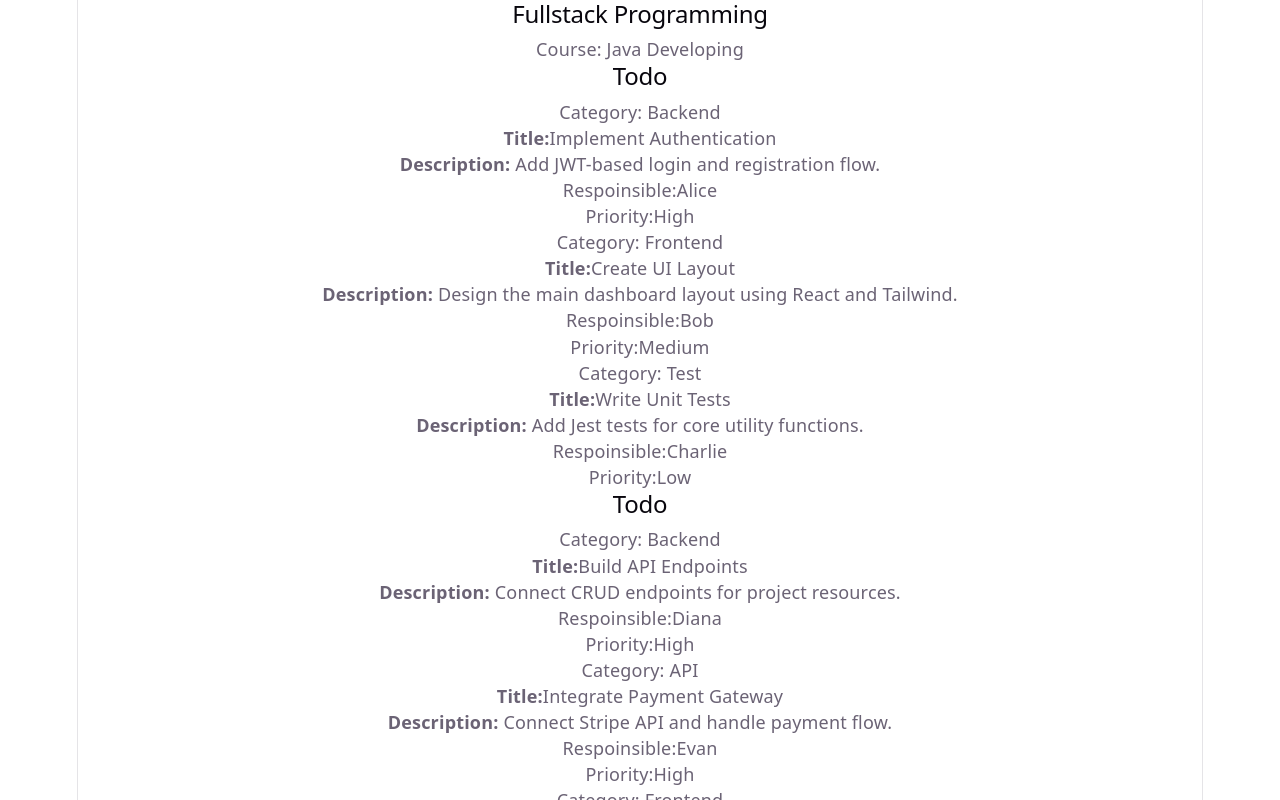
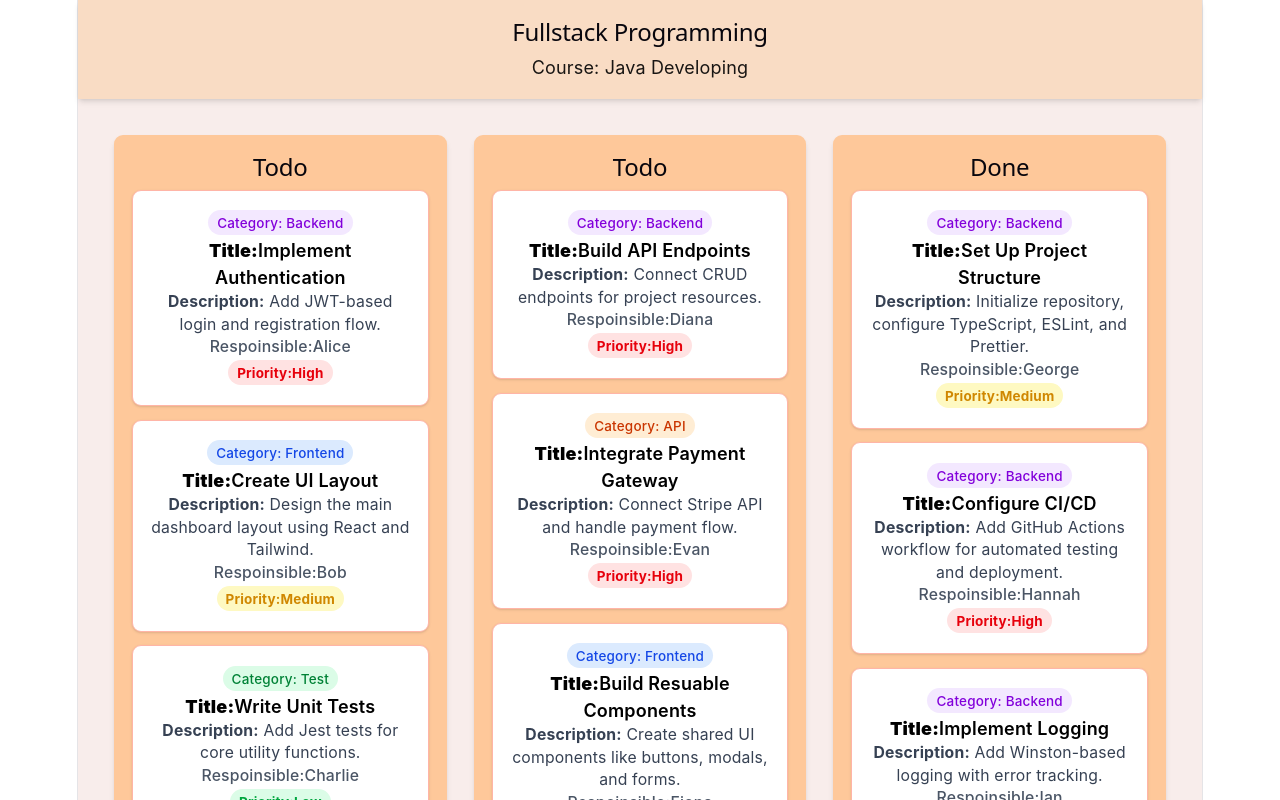
Before and after one commit to L2025S/task-board, a React (Vite) app in the folder task-board/: page / in a window 1280 px wide. Shown: the top 800 px of the page. Built offline with nearby package versions, Linux system fonts and the light colour scheme.

Commit message:
Enable Tailwind CSS by adding imports index.css

```diff
--- a/task-board/src/App.css
+++ b/task-board/src/App.css
@@ -1,4 +1,4 @@
-@import "tailwindcss";
+
 
 .app {
   min-height: 100vh;
--- a/task-board/src/index.css
+++ b/task-board/src/index.css
@@ -1,3 +1,5 @@
+@import "tailwindcss";
+
 :root {
   --text: #6b6375;
   --text-h: #08060d;
```
